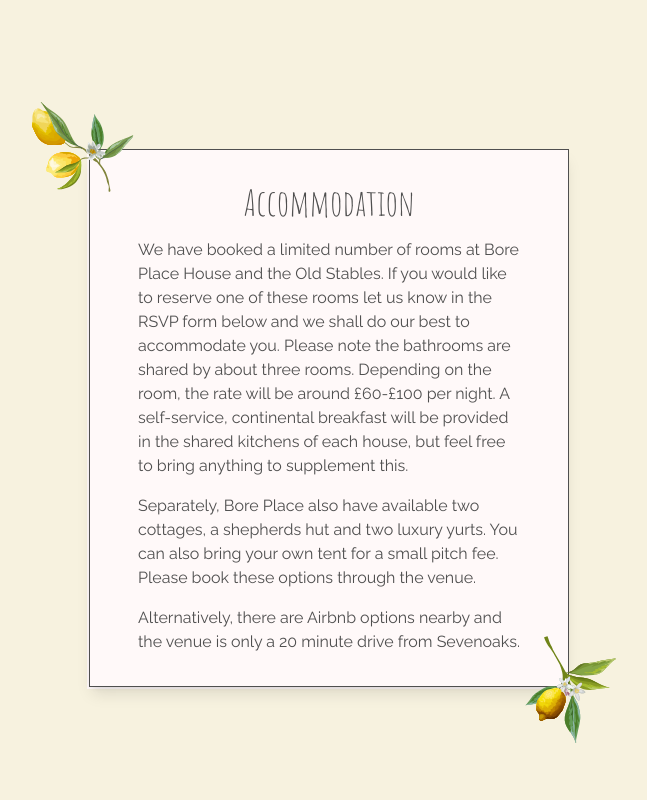
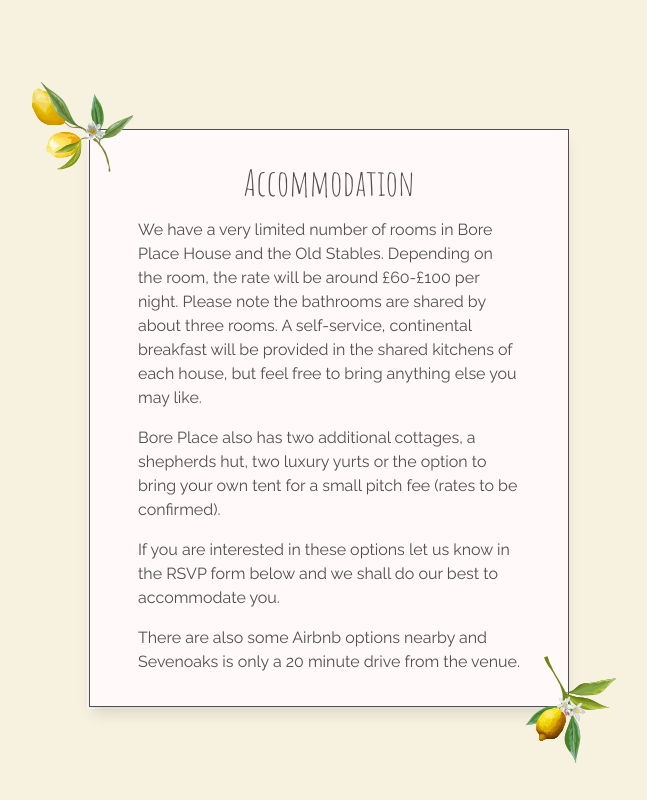
Before and after one commit to mwiltshire/alovelypairofboots.com, a Gatsby site: page / in a window 1280 px wide. Shown: the part 3182-3982 px from the top of the page, without its empty margins (311-958 px from the left). Built offline with nearby package versions, Linux system fonts and the light colour scheme; Gatsby itself is replaced by a stand-in of ours; some packages are replaced by stand-ins of ours.

Commit message:
update accommodation text

```diff
--- a/src/sections/Accommodation.tsx
+++ b/src/sections/Accommodation.tsx
@@ -10,23 +10,25 @@ export function Accommodation() {
         <div className="stack items-center">
           <Heading level={2}>Accommodation</Heading>
           <p>
-            We have booked a limited number of rooms at Bore Place House and the
-            Old Stables. If you would like to reserve one of these rooms let us
-            know in the RSVP form below and we shall do our best to accommodate
-            you. Please note the bathrooms are shared by about three rooms.
-            Depending on the room, the rate will be around £60-£100 per night. A
-            self-service, continental breakfast will be provided in the shared
-            kitchens of each house, but feel free to bring anything to
-            supplement this.
+            We have a very limited number of rooms in Bore Place House and the
+            Old Stables. Depending on the room, the rate will be around £60-£100
+            per night. Please note the bathrooms are shared by about three
+            rooms. A self-service, continental breakfast will be provided in the
+            shared kitchens of each house, but feel free to bring anything else
+            you may like.
           </p>
           <p>
-            Separately, Bore Place also have available two cottages, a shepherds
-            hut and two luxury yurts. You can also bring your own tent for a
-            small pitch fee. Please book these options through the venue.
+            Bore Place also has two additional cottages, a shepherds hut, two
+            luxury yurts or the option to bring your own tent for a small pitch
+            fee (rates to be confirmed).
           </p>
           <p>
-            Alternatively, there are Airbnb options nearby and the venue is only
-            a 20 minute drive from Sevenoaks.
+            If you are interested in these options let us know in the RSVP form
+            below and we shall do our best to accommodate you.
+          </p>
+          <p>
+            There are also some Airbnb options nearby and Sevenoaks is only a 20
+            minute drive from the venue.
           </p>
         </div>
       </SectionCard>
```
